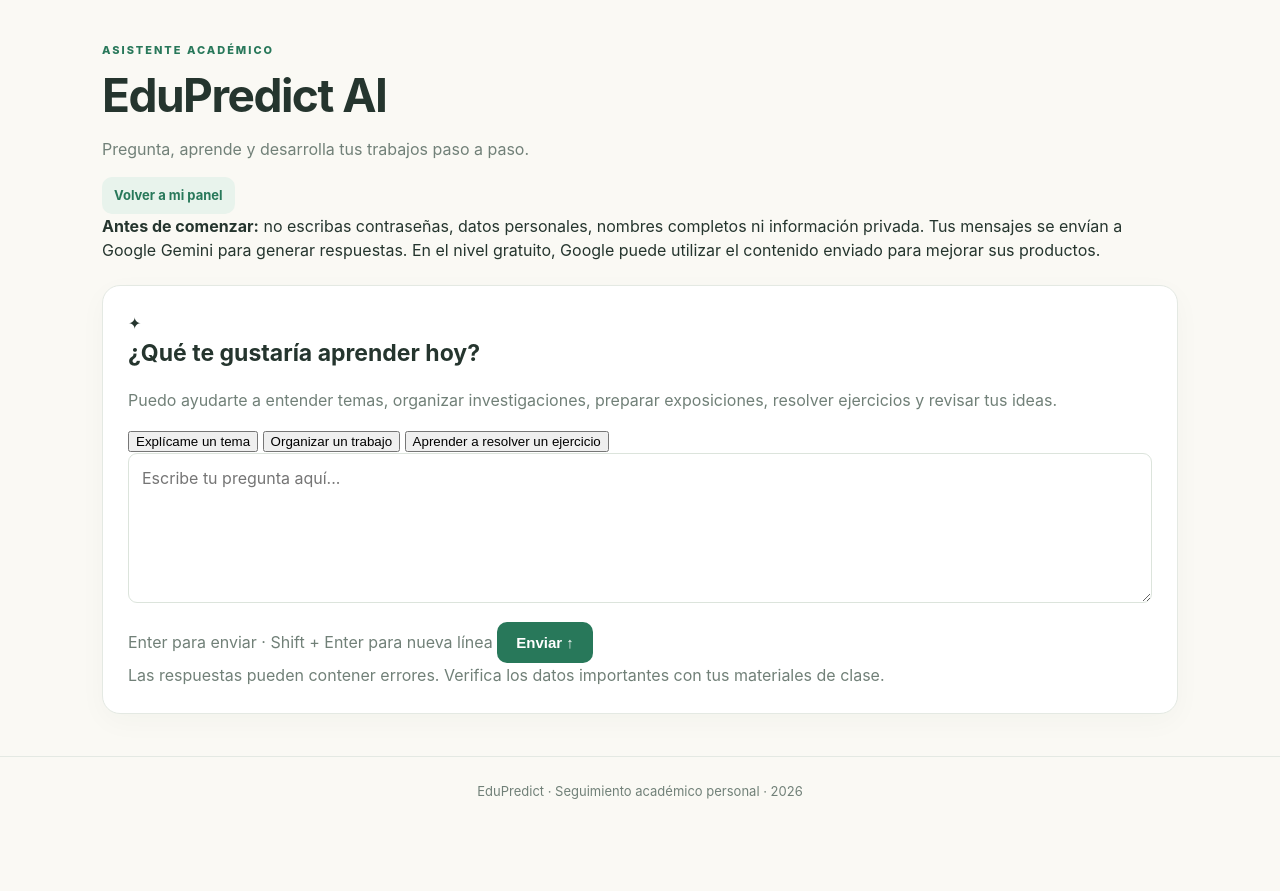
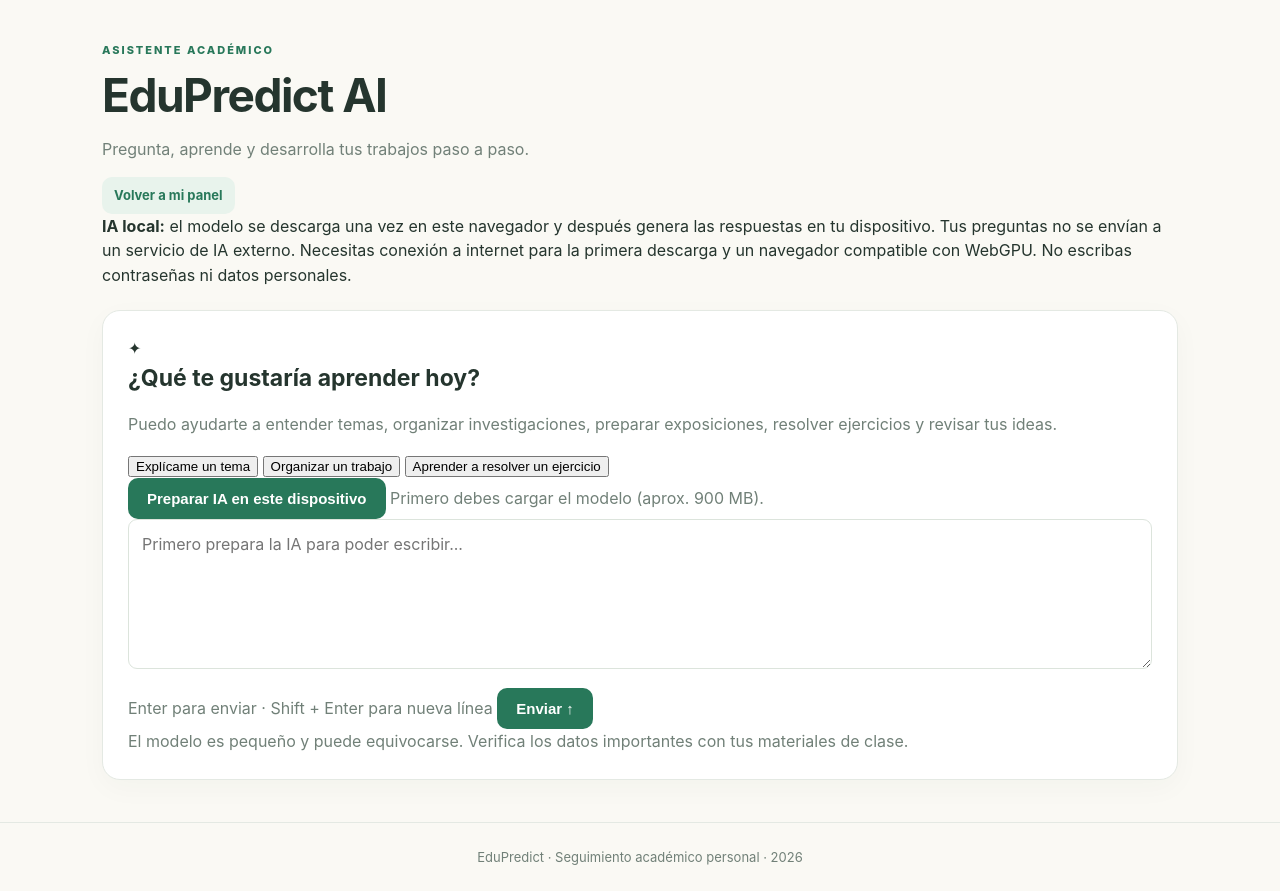
Before and after one commit to User12345-rgb/EduPredict, a Flask app: template templates/ai_assistant.html in a window 1280 px wide. Shown: the part 72-963 px from the top of the page. Before the commit the page ends 871 px from the top, so only its background shows below. Run offline with Flask 3, Linux system fonts and the light colour scheme; the template is opened without the code that fills it, so the values that code supplies are empty; some libraries are stand-ins or nearby versions.

Commit message:
Update ai_assistant.html

```diff
--- a/templates/ai_assistant.html
+++ b/templates/ai_assistant.html
@@ -12,7 +12,7 @@
   </div>
 
   <div class="ai-notice">
-    <strong>Antes de comenzar:</strong> no escribas contraseñas, datos personales, nombres completos ni información privada. Tus mensajes se envían a Google Gemini para generar respuestas. En el nivel gratuito, Google puede utilizar el contenido enviado para mejorar sus productos.
+    <strong>IA local:</strong> el modelo se descarga una vez en este navegador y después genera las respuestas en tu dispositivo. Tus preguntas no se envían a un servicio de IA externo. Necesitas conexión a internet para la primera descarga y un navegador compatible con WebGPU. No escribas contraseñas ni datos personales.
   </div>
 
   <section class="ai-chat panel">
@@ -29,28 +29,37 @@
 
     <div class="ai-messages" id="aiMessages" aria-live="polite"></div>
 
+    <div class="ai-engine-controls">
+      <button class="btn" id="aiLoad" type="button">Preparar IA en este dispositivo</button>
+      <span class="muted" id="aiProgress">Primero debes cargar el modelo (aprox. 900 MB).</span>
+    </div>
+
     <form class="ai-composer" id="aiForm">
-      <input type="hidden" id="csrfToken" value="{{ csrf_token() }}">
-      <textarea id="aiInput" rows="2" maxlength="4000" placeholder="Escribe tu pregunta aquí..." aria-label="Escribe tu pregunta" required></textarea>
+      <textarea id="aiInput" rows="2" maxlength="2000" placeholder="Primero prepara la IA para poder escribir..." aria-label="Escribe tu pregunta" required disabled></textarea>
       <div class="ai-composer-bottom">
         <span class="muted">Enter para enviar · Shift + Enter para nueva línea</span>
-        <button class="btn" id="aiSend" type="submit">Enviar ↑</button>
+        <button class="btn" id="aiSend" type="submit" disabled>Enviar ↑</button>
       </div>
     </form>
-    <div class="ai-status muted" id="aiStatus">Las respuestas pueden contener errores. Verifica los datos importantes con tus materiales de clase.</div>
+    <div class="ai-status muted" id="aiStatus">El modelo es pequeño y puede equivocarse. Verifica los datos importantes con tus materiales de clase.</div>
   </section>
 </section>
 
-<script>
+<script type="module">
 (() => {
   const form = document.getElementById("aiForm");
   const input = document.getElementById("aiInput");
   const send = document.getElementById("aiSend");
+  const loadButton = document.getElementById("aiLoad");
   const messagesBox = document.getElementById("aiMessages");
   const welcome = document.getElementById("aiWelcome");
   const status = document.getElementById("aiStatus");
-  const csrfToken = document.getElementById("csrfToken").value;
-  let conversation = [];
+  const progress = document.getElementById("aiProgress");
+  const MODEL_ID = "Llama-3.2-1B-Instruct-q4f16_1-MLC";
+  const SYSTEM_PROMPT = "Eres EduPredict AI, un asistente académico para estudiantes de educación media superior. Ayuda con tareas, investigaciones, exposiciones, programación, matemáticas, redacción y dudas escolares. Explica paso a paso con lenguaje sencillo. No inventes fuentes ni datos. Si falta información, pregunta. Enseña para que el estudiante comprenda. No solicites contraseñas ni datos personales. Responde en español salvo que pidan otro idioma.";
+  let engine = null;
+  let loading = false;
+  let conversation = [{role: "system", content: SYSTEM_PROMPT}];
 
   function addMessage(role, text) {
     welcome.hidden = true;
@@ -66,54 +75,105 @@
     messagesBox.scrollTop = messagesBox.scrollHeight;
   }
 
-  async function sendMessage(message) {
-    if (!message || send.disabled) return;
-    addMessage("user", message);
-    conversation.push({role: "user", text: message});
-    conversation = conversation.slice(-12);
-    input.value = "";
-    send.disabled = true;
-    send.textContent = "Enviando...";
-    status.textContent = "EduPredict AI está preparando una respuesta...";
+  async function loadModel() {
+    if (engine || loading) return;
+    if (!("gpu" in navigator)) {
+      status.textContent = "Este navegador o dispositivo no es compatible con WebGPU. Prueba con una versión actualizada de Microsoft Edge o Google Chrome en una computadora compatible.";
+      progress.textContent = "WebGPU no está disponible.";
+      return;
+    }
+    loading = true;
+    loadButton.disabled = true;
+    loadButton.textContent = "Cargando modelo...";
+    status.textContent = "Conectando con la biblioteca de IA...";
+    progress.textContent = "Preparando descarga. La primera carga puede tardar varios minutos.";
     try {
-      const response = await fetch("{{ url_for('edu_ai_api') }}", {
-        method: "POST",
-        headers: {
-          "Content-Type": "application/json",
-          "X-CSRFToken": csrfToken
-        },
-        body: JSON.stringify({messages: conversation})
+      const webllm = await import("https://esm.run/@mlc-ai/web-llm");
+      engine = await webllm.CreateMLCEngine(MODEL_ID, {
+        initProgressCallback: (report) => {
+          progress.textContent = report.text || "Descargando y preparando el modelo...";
+          status.textContent = "La IA se está preparando. No cierres esta pestaña.";
+        }
       });
-      const data = await response.json();
-      if (!response.ok) throw new Error(data.error || "No se pudo obtener una respuesta.");
-      addMessage("model", data.answer);
-      conversation.push({role: "model", text: data.answer});
-      conversation = conversation.slice(-12);
-      status.textContent = "Puedes continuar la conversación con otra pregunta.";
+      input.disabled = false;
+      send.disabled = false;
+      input.placeholder = "Escribe tu pregunta aquí...";
+      loadButton.textContent = "IA preparada";
+      progress.textContent = "Modelo listo en este dispositivo.";
+      status.textContent = "EduPredict AI está lista. Puedes comenzar a preguntar.";
+      input.focus();
     } catch (error) {
-      addMessage("model", "No pude responder: " + error.message);
-      status.textContent = "Inténtalo de nuevo más tarde.";
+      engine = null;
+      loadButton.disabled = false;
+      loadButton.textContent = "Intentar cargar de nuevo";
+      progress.textContent = "No se pudo preparar el modelo.";
+      status.textContent = "Error al cargar la IA. Comprueba tu conexión, que el navegador permita WebGPU y que el dispositivo tenga memoria suficiente. Detalle: " + (error.message || "error desconocido");
     } finally {
-      send.disabled = false;
-      send.textContent = "Enviar ↑";
-      input.focus();
+      loading = false;
     }
   }
 
+  async function sendMessage(message) {
+    if (!message || !engine || send.disabled) return;
+    addMessage("user", message);
+    conversation.push({role: "user", content: message});
+    conversation = [conversation[0], ...conversation.slice(-10)];
+    input.value = "";
+    send.disabled = true;
+    loadButton.disabled = true;
+    send.textContent = "Pensando...";
+    status.textContent = "EduPredict AI está preparando una respuesta...";
+    const answerItem = document.createElement("div");
+    answerItem.className = "ai-message from-ai";
+    const label = document.createElement("strong");
+    label.textContent = "EduPredict AI";
+    const content = document.createElement("p");
+    content.textContent = "Estoy pensando...";
+    answerItem.appendChild(label);
+    answerItem.appendChild(content);
+    messagesBox.appendChild(answerItem);
+    try {
+      const result = await engine.chat.completions.create({
+        messages: conversation,
+        temperature: 0.7,
+        max_tokens: 450
+      });
+      const answer = result.choices?.[0]?.message?.content?.trim() || "No pude generar una respuesta. Intenta formular la pregunta de otra manera.";
+      content.textContent = answer;
+      conversation.push({role: "assistant", content: answer});
+      conversation = [conversation[0], ...conversation.slice(-10)];
+      status.textContent = "Puedes continuar la conversación con otra pregunta.";
+    } catch (error) {
+      content.textContent = "No pude generar la respuesta. Intenta de nuevo.";
+      status.textContent = "Ocurrió un problema al generar la respuesta: " + (error.message || "error desconocido");
+    } finally {
+      send.disabled = false;
+      loadButton.disabled = false;
+      send.textContent = "Enviar ↑";
+      input.focus();
+      messagesBox.scrollTop = messagesBox.scrollHeight;
+    }
+  }
+
+  loadButton.addEventListener("click", loadModel);
   form.addEventListener("submit", (event) => {
     event.preventDefault();
     sendMessage(input.value.trim());
   });
-
   input.addEventListener("keydown", (event) => {
     if (event.key === "Enter" && !event.shiftKey) {
       event.preventDefault();
       form.requestSubmit();
     }
   });
-
   document.querySelectorAll(".ai-suggestion").forEach((button) => {
-    button.addEventListener("click", () => sendMessage(button.dataset.prompt));
+    button.addEventListener("click", () => {
+      if (!engine) {
+        status.textContent = "Primero presiona “Preparar IA en este dispositivo”.";
+        return;
+      }
+      sendMessage(button.dataset.prompt);
+    });
   });
 })();
 </script>
```
